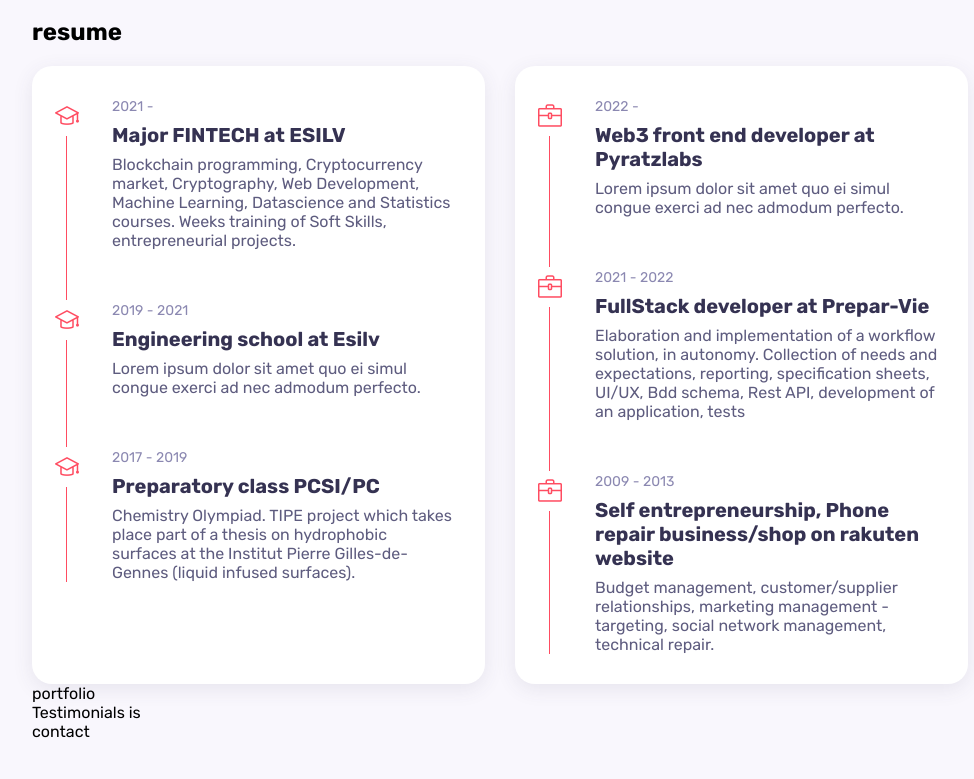
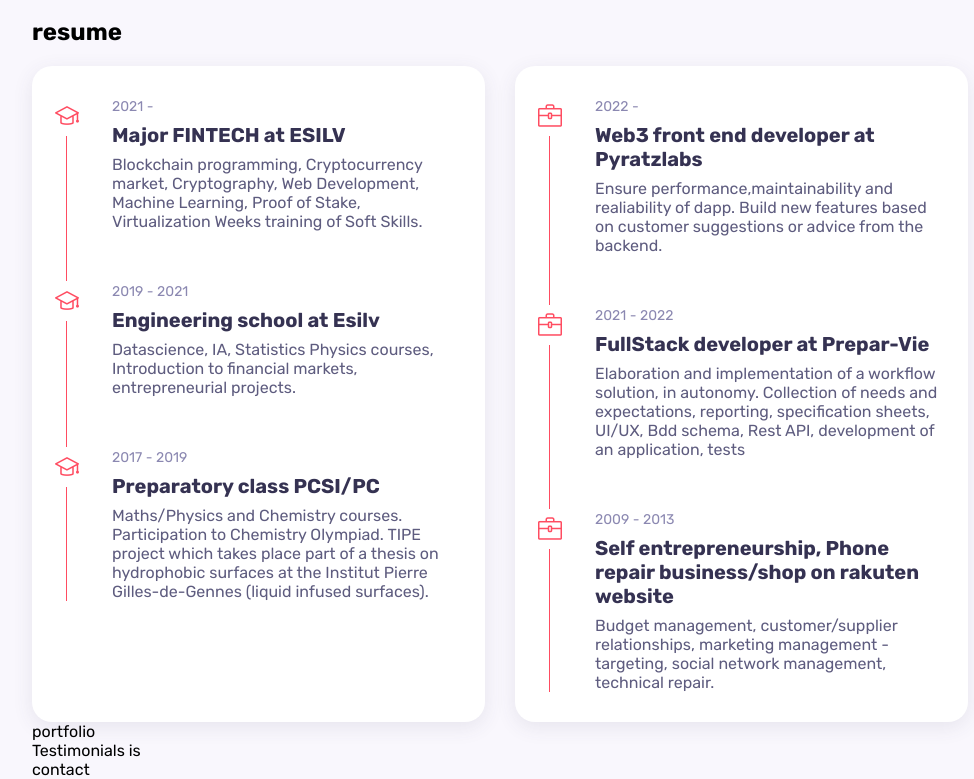
Before and after one commit to Marco75116/CV, a React (Create React App) app: page / in a window 1280 px wide. Shown: the part 1235-2014 px from the top of the page, without its empty margins (195-1169 px from the left). Before the commit the page ends 1976 px from the top, so only its background shows below. Built offline with nearby package versions, Linux system fonts and the light colour scheme.

Commit message:
resume done

```diff
--- a/src/Components/resume/Resume.data.js
+++ b/src/Components/resume/Resume.data.js
@@ -5,7 +5,7 @@ const Data = [
     icon: "icon-graduation",
     year: "2021 - ",
     title: "Major FINTECH at ESILV",
-    desc: "Blockchain programming, Cryptocurrency market, Cryptography, Web Development, Machine Learning, Datascience and Statistics courses. Weeks training of Soft Skills, entrepreneurial projects.",
+    desc: "Blockchain programming, Cryptocurrency market, Cryptography, Web Development, Machine Learning, Proof of Stake, Virtualization Weeks training of Soft Skills.",
   },
   {
     id: 2,
@@ -13,7 +13,7 @@ const Data = [
     icon: "icon-graduation",
     year: "2019 - 2021",
     title: "Engineering school at Esilv",
-    desc: "Lorem ipsum dolor sit amet quo ei simul congue exerci     ad nec admodum perfecto.",
+    desc: "Datascience, IA, Statistics Physics courses, Introduction to financial markets, entrepreneurial projects.",
   },
   {
     id: 3,
@@ -21,7 +21,7 @@ const Data = [
     icon: "icon-graduation",
     year: "2017 - 2019",
     title: "Preparatory class PCSI/PC",
-    desc: "Chemistry Olympiad. TIPE project which takes place part of a thesis on hydrophobic surfaces at the Institut Pierre Gilles-de-Gennes (liquid infused surfaces).",
+    desc: "Maths/Physics and Chemistry courses. Participation to Chemistry Olympiad. TIPE project which takes place part of a thesis on hydrophobic surfaces at the Institut Pierre Gilles-de-Gennes (liquid infused surfaces).",
   },
   {
     id: 4,
@@ -29,7 +29,7 @@ const Data = [
     icon: "icon-briefcase",
     year: "2022 - ",
     title: "Web3 front end developer at Pyratzlabs",
-    desc: "Lorem ipsum dolor sit amet quo ei simul congue exerci     ad nec admodum perfecto.",
+    desc: "Ensure performance,maintainability and realiability of dapp. Build new features based on customer suggestions or advice from the backend.  ",
   },
   {
     id: 5,
```
